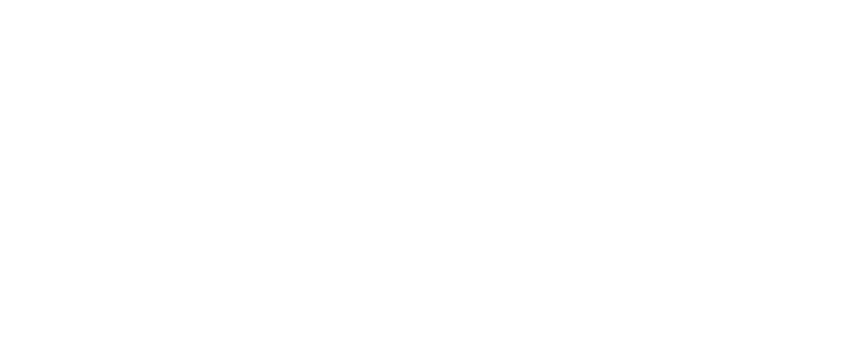
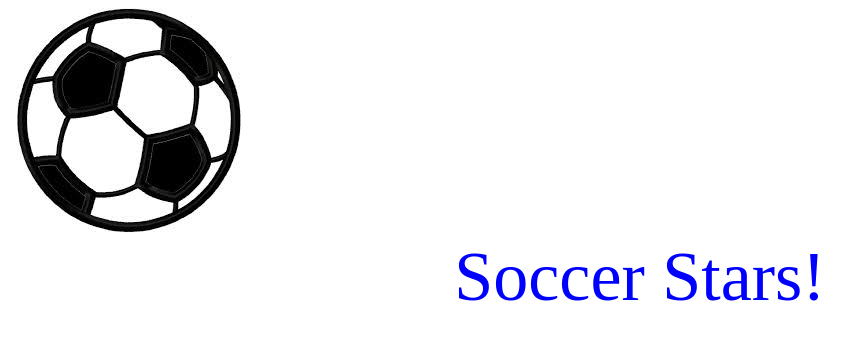
Before and after one commit to jrwalk16/Soccer_FrontEnd, an Angular app: page / in a window 1280 px wide. Shown: the top 340 px of the page, without its empty margins (0-864 px from the left). Built offline with nearby package versions, Linux system fonts and the light colour scheme.

Commit message:
added logo and header title

```diff
--- a/src/app/app.component.css
+++ b/src/app/app.component.css
@@ -0,0 +1,17 @@
+#header{
+    width:100%;
+
+
+}
+
+#headerContent{
+    margin: 0 auto;
+    width: 960px;
+    font-size: 70px;
+    text-align: center;
+    color: blue;
+}
+
+#logo {
+    size: 50%;
+}
--- a/src/app/app.component.html
+++ b/src/app/app.component.html
@@ -7,6 +7,13 @@
   <title>Soccer Stars</title>
 </head>
 <body>
-
+  <div id="logo">
+    <img src="assets/images/soccerBall.jpeg">
+  </div>
+  <div id="header">
+    <div id="headerContent">
+        Soccer Stars!
+    </div>
+</div>
 </body>
 </html>
```
Also changed, not shown: src/assets/images/soccerBall.jpeg (added).
